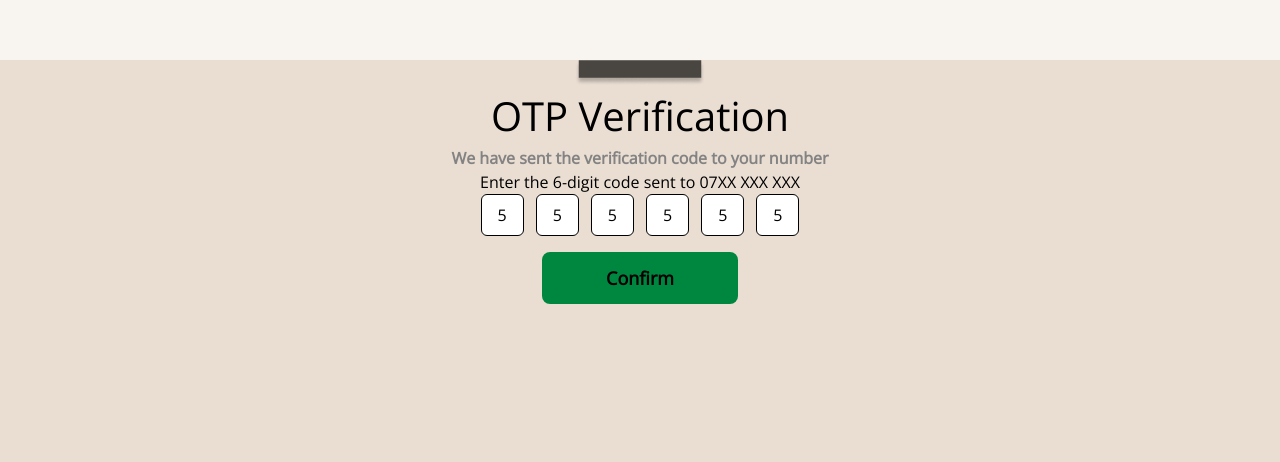
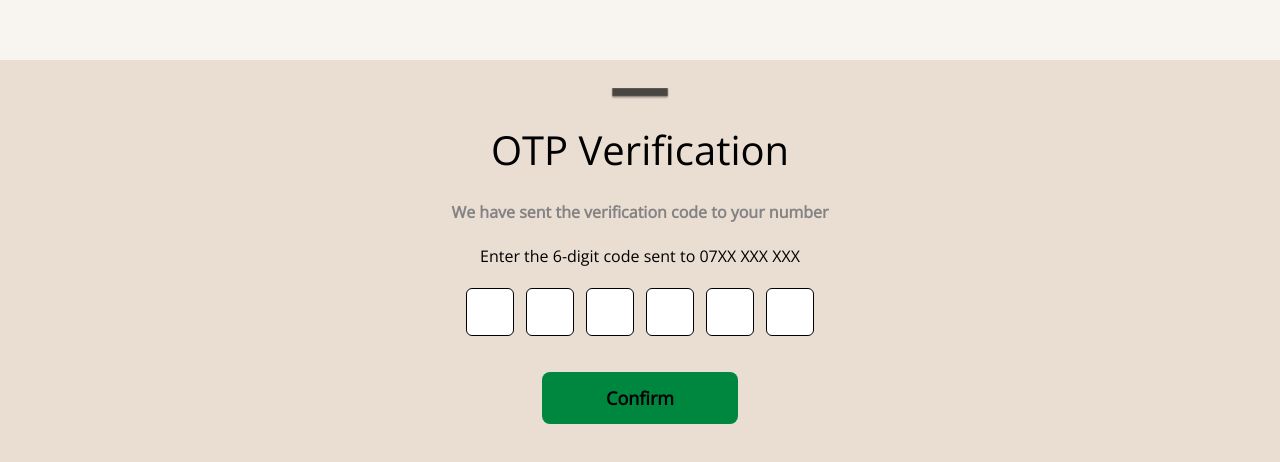
Before and after one commit to Solvit-Africa-Training-Center/capstone_umuganda_tech, a React (Vite) app: page /otp-verification in a window 1280 px wide. Shown: the top 462 px of the page. Built offline with nearby package versions, Linux system fonts and the light colour scheme.

Commit message:
merging remote data

```diff
--- a/src/App.tsx
+++ b/src/App.tsx
@@ -6,6 +6,9 @@ import NavBar from './components/NavBar';
 import Footer from "./components/landingPage/Footer"
 import SignUpPage from './pages/SignUpPage';
 import OtpVerifyPage from './pages/OtpVerifyPage';
+import LeaderInfo from './pages/LeaderInfo';
+import Signupsuccess from './pages/Signupsuccess';
+
 
 const Layout = () => {
   return (
@@ -24,10 +27,11 @@ const App = () => (
     <Routes>
       <Route element={<Layout />}>
         <Route path="/" element={<LandingPage />} />
-        {/* other routes */}
       </Route>
       <Route path="/signup" element={<SignUpPage />} />
       <Route path="/otp-verification" element={<OtpVerifyPage />} />
+      <Route path="/signup-success" element={<Signupsuccess />} />
+      <Route path="/leader_post" element={<LeaderInfo />} />
       <Route path="*" element={<NotFound />} />
     </Routes>
   </Router>
--- a/src/components/NavBar.tsx
+++ b/src/components/NavBar.tsx
@@ -10,8 +10,6 @@ const NavBar = () => {
     { name: "About Us", to: "/#about_us" },
     { name: "How It Works", to: "/#how_it_works" },
     { name: "Projects", to: "/#projects" },
-    { name: "Sign Up", to: "/signup" },
-    { name: "Otp Verification", to: "/otp-verification" },
   ];
 
   return (
--- a/src/components/OtpVerification.tsx
+++ b/src/components/OtpVerification.tsx
@@ -4,8 +4,8 @@ import Button from "./Button"
 const OtpVerification = () => {
   return (
     <section className="bg-accent-300 font-opensans flex top-4">
-        <div className="bg-accent-500 flex flex-col items-center mt-15 min-h-screen w-full">
-            <img src={icon} alt="" />
+        <div className="bg-accent-500 flex gap-5 flex-col items-center mt-15 min-h-screen w-full">
+            <img src={icon} alt="icon of verification code"  className="h-3 mt-7"/>
             <h1 className="text-h1 text-text-secondary">OTP Verification</h1>
             <p className="text-[#848383] font-semibold">
                 We have sent the verification  code to your number
@@ -13,13 +13,16 @@ const OtpVerification = () => {
             <p>Enter the 6-digit code sent to  07XX XXX XXX</p>
 
             <div className="flex flex-row items-center gap-3">
-                <div className="border py-2 px-4 rounded-md bg-white">5</div>
-                <div className="border py-2 px-4 rounded-md bg-[#FFFFFF]">5</div>
-                <div className="border py-2 px-4 rounded-md bg-[#FFFFFF]">5</div>
-                <div className="border py-2 px-4 rounded-md bg-[#FFFFFF]">5</div>
-                <div className="border py-2 px-4 rounded-md bg-[#FFFFFF]">5</div>
-                <div className="border py-2 px-4 rounded-md bg-[#FFFFFF]">5</div>
-            </div>
+  {Array.from({ length: 6 }, (_, i) => (
+    <input
+      key={i}
+      type="text"
+      maxLength={1}
+      className="border py-2 px-4 rounded-md bg-white w-12 h-12 text-center"
+    />
+  ))}
+</div>
+
             <Button className="mt-4">Confirm</Button>
         </div>
 
```
Also changed, not shown: src/components/landingPage/Success.tsx (+1 -11 lines).
